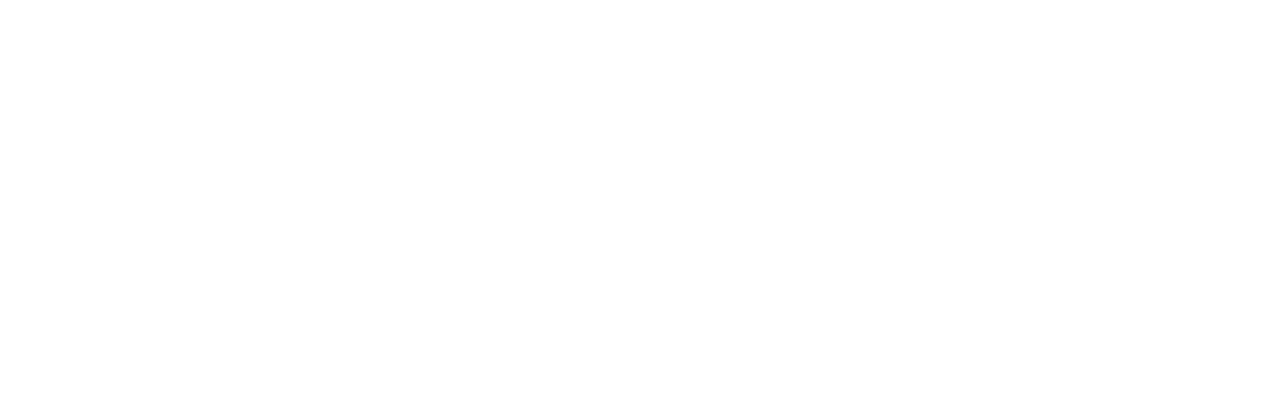
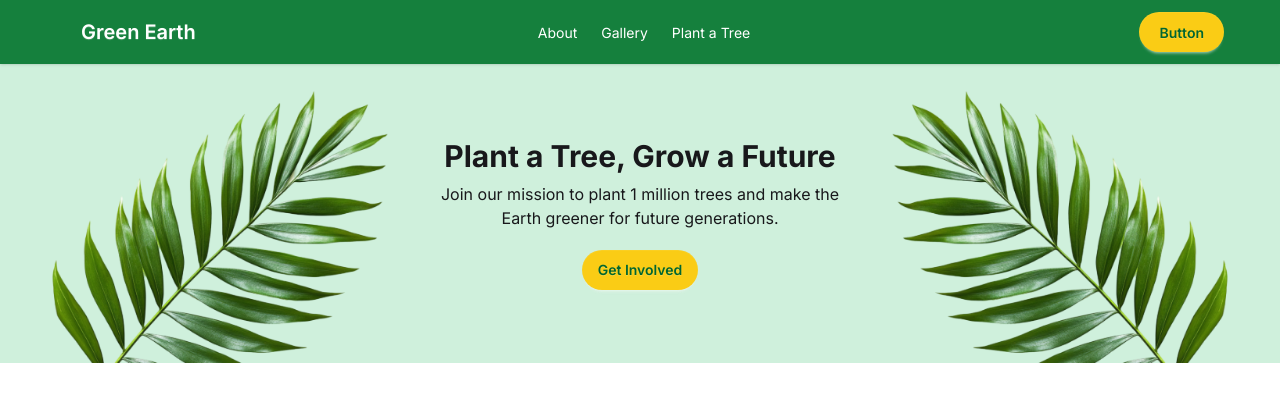
Before and after one commit to emon35410/Assignment-6, a plain HTML site: page index.html in a window 1280 px wide. Drawn offline with nearby package versions, Linux system fonts and the light colour scheme.

Commit message:
header part done

```diff
--- a/index.html
+++ b/index.html
@@ -1,11 +1,70 @@
 <!DOCTYPE html>
 <html lang="en">
+
 <head>
     <meta charset="UTF-8">
     <meta name="viewport" content="width=device-width, initial-scale=1.0">
     <title>Assignment-6</title>
+    <!-- sylesheet -->
+    <link rel="stylesheet" href="./style.css">
+    <!-- tailwind and daisyUI -->
+    <link href="https://cdn.jsdelivr.net/npm/daisyui@5" rel="stylesheet" type="text/css" />
+    <script src="https://cdn.jsdelivr.net/npm/@tailwindcss/browser@4"></script>
+    <!-- google-font -->
+    <link rel="preconnect" href="https://fonts.googleapis.com">
+    <link rel="preconnect" href="https://fonts.gstatic.com" crossorigin>
+    <link
+        href="https://fonts.googleapis.com/css2?family=Inter:ital,opsz,wght@0,14..32,100..900;1,14..32,100..900&display=swap"
+        rel="stylesheet">
 </head>
+
 <body>
+    <header>
+        <div class="navbar bg-[#15803D] pl-16 pr-14 p-0 shadow-sm ">
+            <div class="navbar-start">
+                <div class="dropdown">
+                    <div tabindex="0" role="button" class="btn btn-ghost lg:hidden">
+                        <svg xmlns="http://www.w3.org/2000/svg" class="h-5 w-5" fill="none" viewBox="0 0 24 24"
+                            stroke="currentColor">
+                            <path stroke-linecap="round" stroke-linejoin="round" stroke-width="2"
+                                d="M4 6h16M4 12h8m-8 6h16" />
+                        </svg>
+                    </div>
+                    <ul tabindex="0"
+                        class="menu menu-sm dropdown-content bg-base-100 rounded-box z-1 mt-3 w-52 p-2 shadow">
+                     <ul class="menu  px-1">
+                    <li><a>About</a></li>
+                    <li><a>Gallery</a></li>
+                    <li><a>Plant a Tree</a></li>
+                </ul>
+                </div>
+                <a class="btn btn-ghost text-xl text-white ">Green Earth</a>
+            </div>
+            <div class="navbar-center hidden lg:flex">
+                <ul class="menu menu-horizontal px-1">
+                    <li><a class="text-white">About</a></li>
+                    <li><a class="text-white">Gallery</a></li>
+                    <li><a class="text-white">Plant a Tree</a></li>
+                </ul>
+            </div>
+            <div class="navbar-end">
+                <a class="btn bg-[#facc15] border-none p-5 text-green-800 rounded-[999px]">Button</a>
+            </div>
+        </div>
+        <div class="bg-[#CFF0DC] flex justify-around items-center ">
+            <div class="flex-1 hidden lg:block"><img src="./assets/hero-leaf1.png" alt=""></div>
+            <div class="flex-1 text-center">
+                <h1 class="text-3xl  font-bold pb-2">Plant a Tree, Grow a Future</h1>
+                <p class="pb-5">Join our mission to plant 1 million trees and make the Earth greener for future
+                    generations.</p>
+                <button class="btn bg-[#facc15] border-none text-green-800 rounded-[999px]">Get Involved</button>
+            </div>
+            <div class="flex-1 hidden lg:block"><img src="./assets/hero-leaf2.png" alt=""></div>
+        </div>
+    </header>
 
+
+    <script src="script.js"></script>
 </body>
+
 </html>
--- a/style.css
+++ b/style.css
@@ -0,0 +1,3 @@
+*{
+    font-family: "Inter", sans-serif;
+}
```
Also changed, not shown: script.js (added), tailwind.config.js (added), 1 other file.
